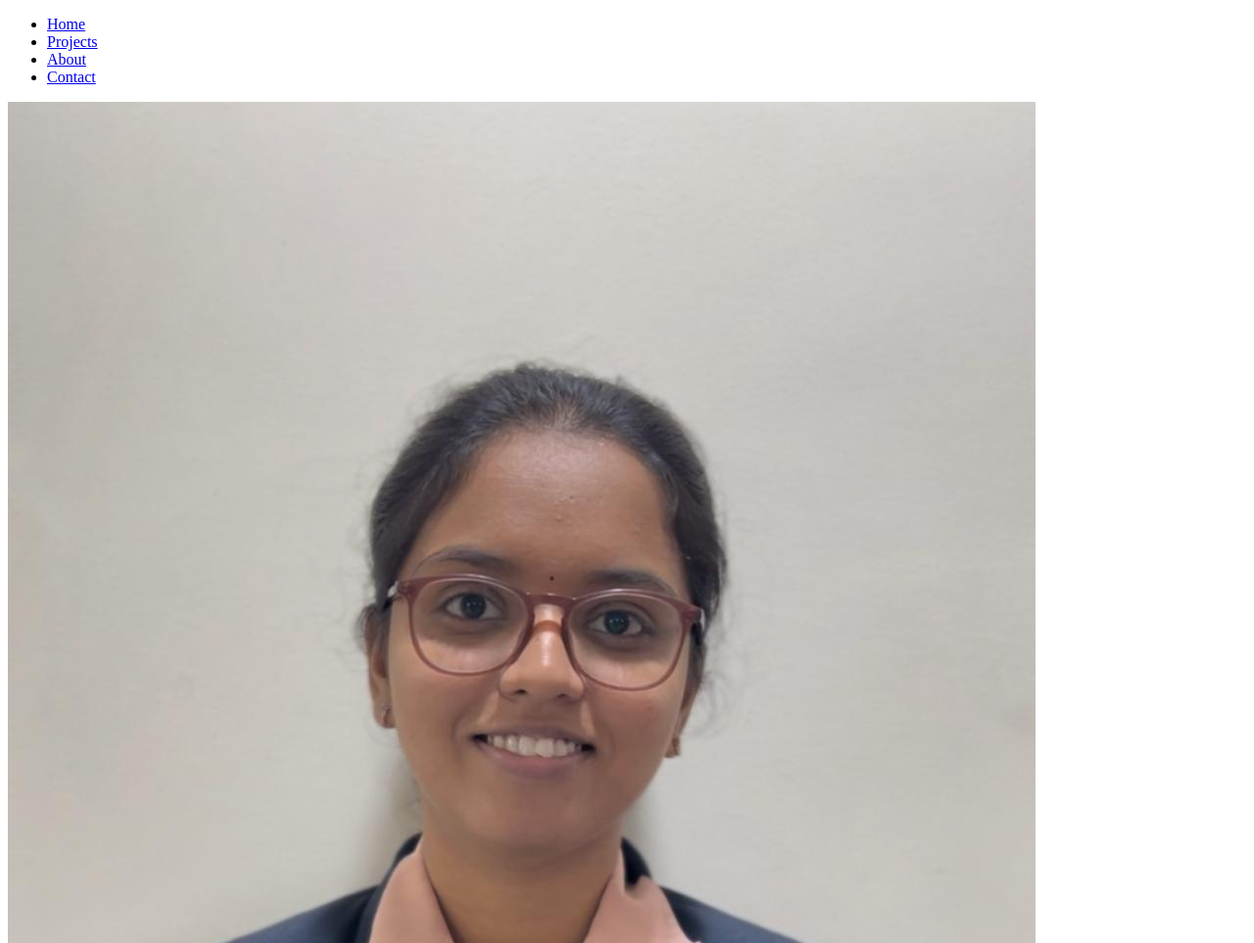
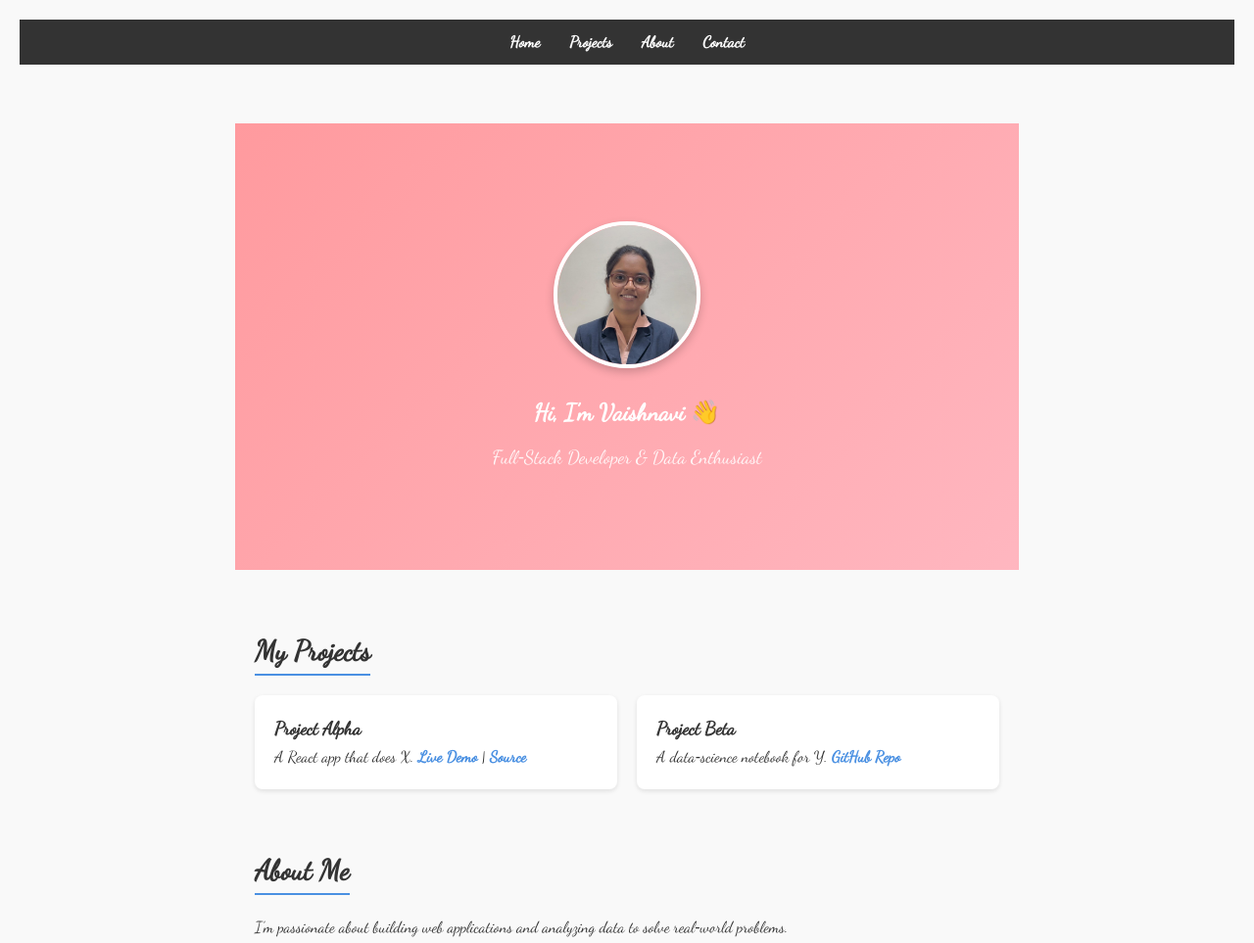
Before and after one commit to yshu0807/myportfolio, a plain HTML site: page index.html in a window 1280 px wide. Shown: the top 963 px of the page at 98% size. Drawn offline with Linux system fonts and the light colour scheme.

Commit message:
Update style.css

```diff
--- a/assets/css/style.css
+++ b/assets/css/style.css
@@ -1,57 +1,188 @@
-<!DOCTYPE html>
-<html lang="en">
-<head>
-  <meta charset="UTF-8" />
-  <meta name="viewport" content="width=device-width, initial-scale=1.0"/>
-  <title>Vaishnavi Portfolio</title>
+/* ===== Reset & Base ===== */
+* {
+  margin: 0;
+  padding: 0;
+  box-sizing: border-box;
+}
 
-  <!-- Google Font -->
-  <link href="https://fonts.googleapis.com/css2?family=Dancing+Script&display=swap" rel="stylesheet">
+body {
+  font-family: 'Dancing Script', sans-serif;
+  line-height: 1.6;
+  background: #f9f9f9;
+  color: #333;
+  padding: 20px;
+  scroll-behavior: smooth;
+}
 
-  <!-- CSS -->
-  <link rel="stylesheet" href="assets/css/style.css">
-</head>
-<body>
+/* ===== Navigation ===== */
+header {
+  background: #333;
+  padding: 10px 0;
+  position: sticky;
+  top: 0;
+  z-index: 1000;
+}
+nav ul {
+  display: flex;
+  justify-content: center;
+  list-style: none;
+}
+nav li {
+  margin: 0 15px;
+}
+nav a {
+  color: #fff;
+  text-decoration: none;
+  font-weight: bold;
+  transition: color 0.3s ease;
+}
+nav a:hover {
+  color: #ffd700;
+}
 
-  <!-- ===== Navigation ===== -->
-  <header>
-    <nav>
-      <ul>
-        <li><a href="#home">Home</a></li>
-        <li><a href="#projects">Projects</a></li>
-        <li><a href="#about">About</a></li>
-        <li><a href="#contact">Contact</a></li>
-      </ul>
-    </nav>
-  </header>
+/* ===== Hero Section with Moving Gradient ===== */
+#home {
+  text-align: center;
+  padding: 100px 0;
+  background: linear-gradient(-45deg, #4a90e2, #6dd5ed, #ffc0cb, #ff9a9e);
+  background-size: 400% 400%;
+  animation: gradientMove 10s ease infinite;
+  color: #fff;
+  animation: fadeIn 1.2s ease-in-out;
+}
+#home img {
+  width: 150px;
+  height: 150px;
+  object-fit: cover;
+  border-radius: 50%;
+  border: 4px solid #fff;
+  box-shadow: 0 4px 10px rgba(0,0,0,0.2);
+  margin-bottom: 20px;
+  animation: zoomIn 1s ease;
+}
+#home .tagline {
+  font-size: 1.2rem;
+  margin-top: 10px;
+  opacity: 0.9;
+}
 
-  <!-- ===== Hero / Home Section ===== -->
-  <section id="home">
-    <img src="assets/images/photo.jpg" alt="Vaiishu's Profile Picture" class="profile-pic">
-    <h1>Hi, I’m Vaishnavi 👋</h1>
-    <p class="tagline">Full‑Stack Developer & Data Enthusiast</p>
-  </section>
+/* ===== Sections ===== */
+section {
+  max-width: 800px;
+  margin: 60px auto;
+  padding: 0 20px;
+  animation: fadeIn 1s ease;
+}
+section h2 {
+  margin-bottom: 20px;
+  border-bottom: 2px solid #4a90e2;
+  display: inline-block;
+  font-size: 1.8rem;
+}
 
-  <!-- ===== Projects Section ===== -->
-  <section id="projects">
-    <h2>My Projects</h2>
-    <div class="project-list">
-      <div class="project">
-        <h3>Project Alpha</h3>
-        <p>A React app that does X.
-          <a href="#" class="project-link" target="_blank">Live Demo</a> |
-          <a href="#" class="project-link" target="_blank">Source</a>
-        </p>
-      </div>
-      <div class="project">
-        <h3>Project Beta</h3>
-        <p>A data‑science notebook for Y.
-          <a href="#" class="project-link" target="_blank">GitHub Repo</a>
-        </p>
-      </div>
-    </div>
-  </section>
+/* ===== Projects List ===== */
+.project-list {
+  display: grid;
+  grid-template-columns: repeat(auto-fit, minmax(250px, 1fr));
+  gap: 20px;
+}
+.project {
+  background: #fff;
+  padding: 20px;
+  border-radius: 8px;
+  box-shadow: 0 2px 5px rgba(0,0,0,0.1);
+  transition: transform 0.3s ease, box-shadow 0.3s ease;
+}
+.project:hover {
+  transform: translateY(-5px);
+  box-shadow: 0 10px 20px rgba(0,0,0,0.1);
+}
+.project a {
+  color: #4a90e2;
+  font-weight: bold;
+  text-decoration: none;
+  transition: color 0.3s;
+}
+.project a:hover {
+  color: #e91e63;
+}
 
-  <!-- ===== About Section ===== -->
-  <section id="about">
-    <h2>
+/* ===== Contact ===== */
+#contact ul {
+  list-style: none;
+  padding: 0;
+}
+#contact li {
+  margin: 10px 0;
+}
+#contact a {
+  color: #4a90e2;
+  font-weight: bold;
+}
+#contact a:hover {
+  color: #e91e63;
+}
+
+/* ===== Footer ===== */
+footer {
+  text-align: center;
+  margin-top: 40px;
+  font-size: 0.9rem;
+  color: #777;
+}
+
+/* ===== Animations ===== */
+@keyframes fadeIn {
+  from {
+    opacity: 0;
+    transform: translateY(20px);
+  }
+  to {
+    opacity: 1;
+    transform: translateY(0);
+  }
+}
+
+@keyframes zoomIn {
+  from {
+    transform: scale(0.8);
+    opacity: 0;
+  }
+  to {
+    transform: scale(1);
+    opacity: 1;
+  }
+}
+
+@keyframes gradientMove {
+  0% {
+    background-position: 0% 50%;
+  }
+  50% {
+    background-position: 100% 50%;
+  }
+  100% {
+    background-position: 0% 50%;
+  }
+}
+
+/* ===== Responsive ===== */
+@media (max-width: 768px) {
+  nav ul {
+    flex-direction: column;
+    gap: 10px;
+  }
+
+  #home {
+    padding: 60px 0;
+  }
+
+  #home img {
+    width: 120px;
+    height: 120px;
+  }
+
+  section {
+    padding: 0 10px;
+  }
+}
```
